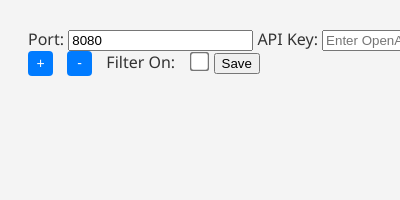
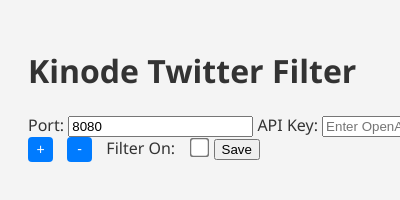
Before and after one commit to jaxs-ribs/filter, a browser extension: page pkg/extension/popup.html in a window 400 px wide. Shown: the top 200 px of the page. Drawn offline with Linux system fonts and the light colour scheme; no server answers.

Commit message:
Add title

```diff
--- a/pkg/extension/popup.html
+++ b/pkg/extension/popup.html
@@ -1,11 +1,12 @@
 <!DOCTYPE html>
 <html>
 <head>
-    <title>Extension Settings</title>
+    <title>Kinode Twitter Filter</title>
     <link rel="stylesheet" href="popup.css">
     <script src="popup.js"></script>
 </head>
 <body>
+    <h1>Kinode Twitter Filter</h1>
     <label for="port">Port:</label>
     <input type="number" id="port" value="8080">
     <label for="api-key">API Key:</label>
```
